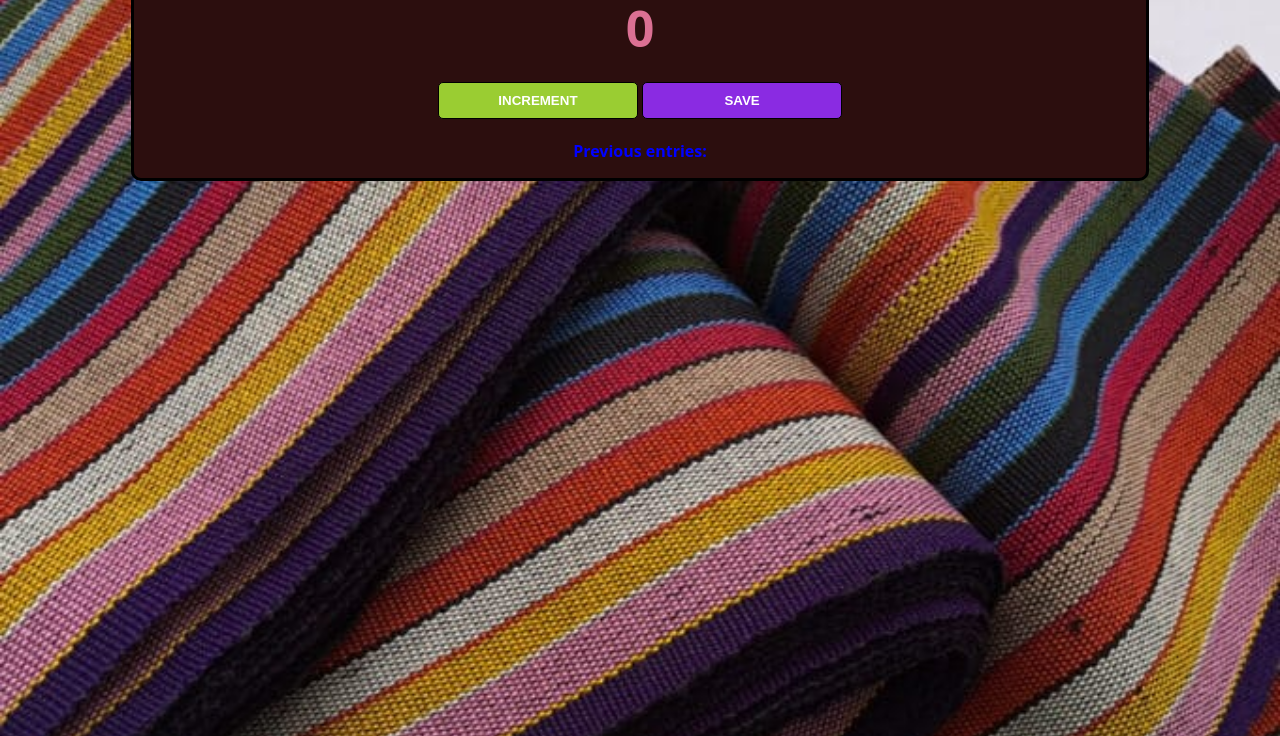
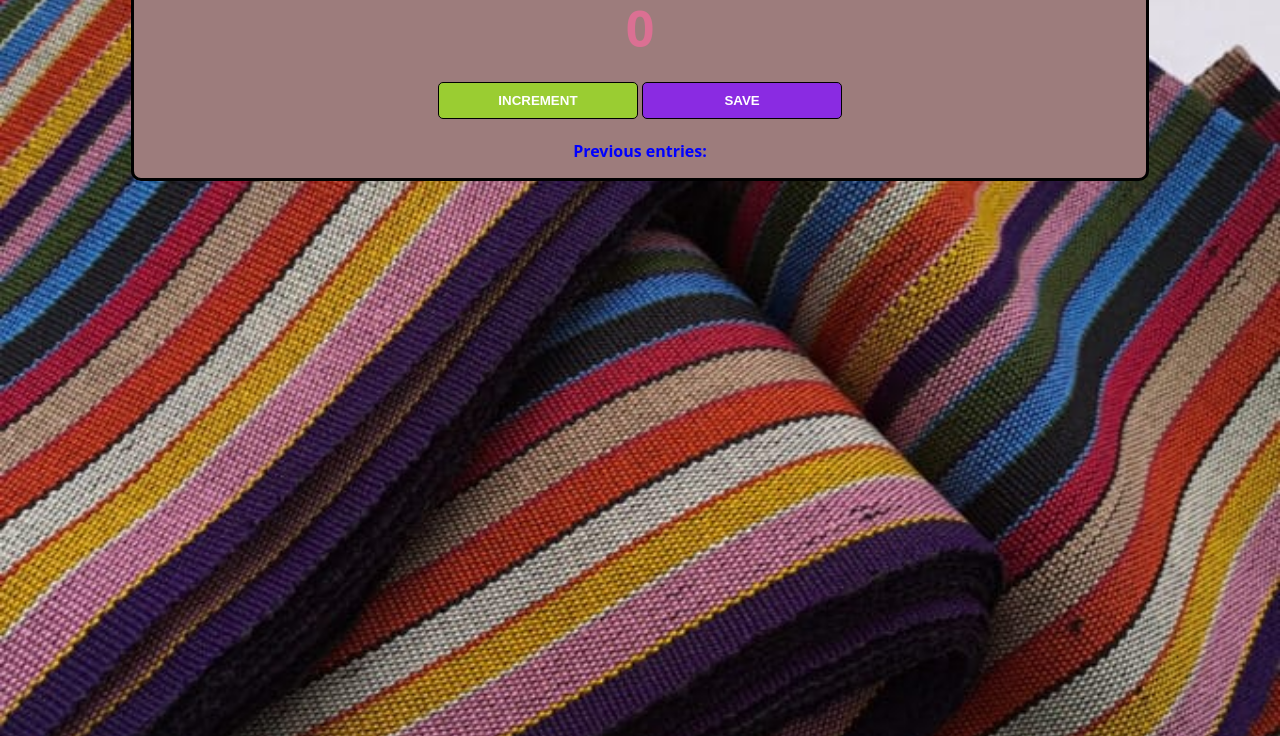
Before and after one commit to segun052/counter-app, a plain HTML site: page index.html in a window 1280 px wide. Shown: the part 80-816 px from the top of the page. Drawn offline with Linux system fonts and the light colour scheme.

Commit message:
background fix

```diff
--- a/index.css
+++ b/index.css
@@ -7,7 +7,7 @@ body {
 }
 
 .container {
-   background: rgb(44, 14, 14);
+   background: rgb(157, 124, 124);
     max-width: 80%;
     margin: auto;
     border: 3px solid black;
```
